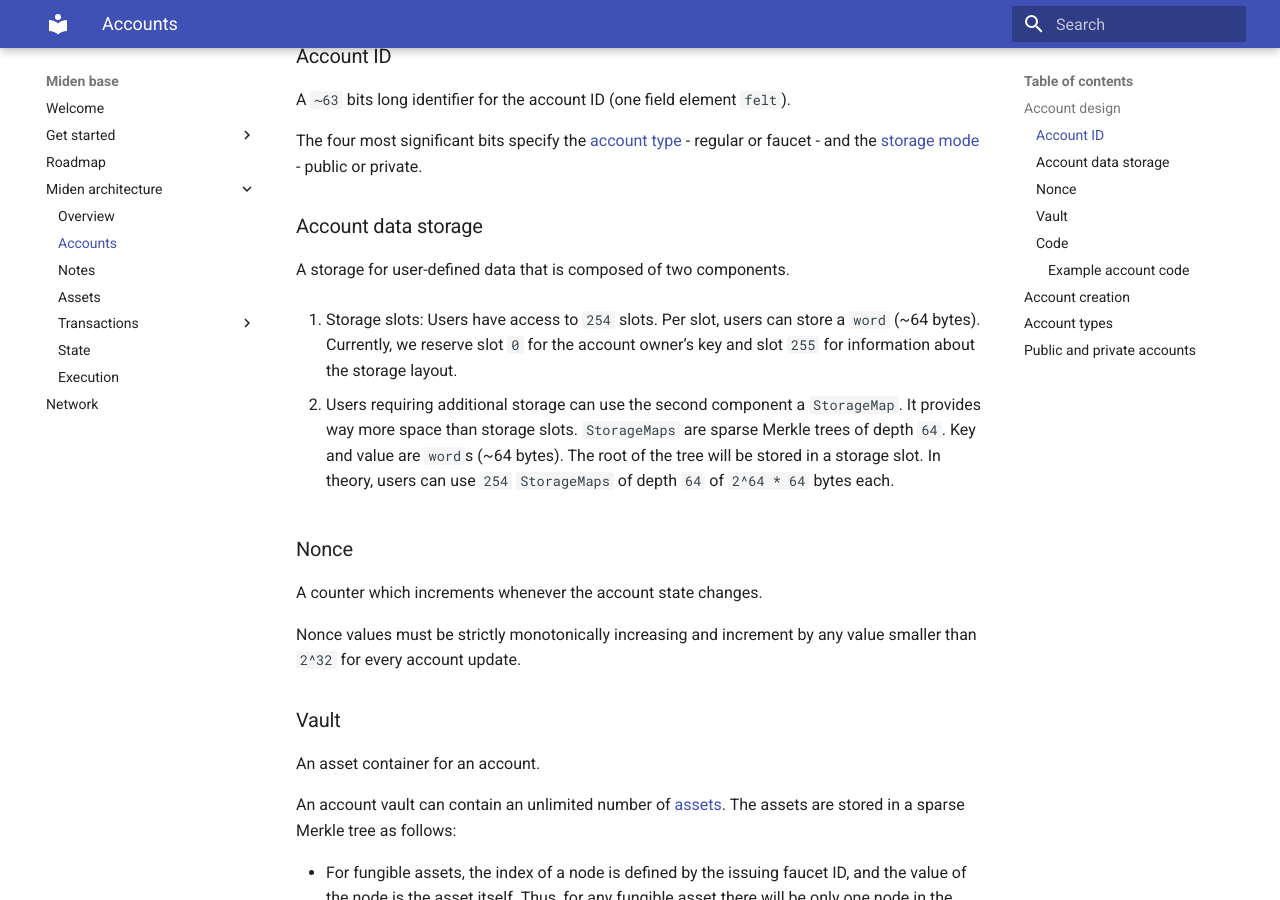
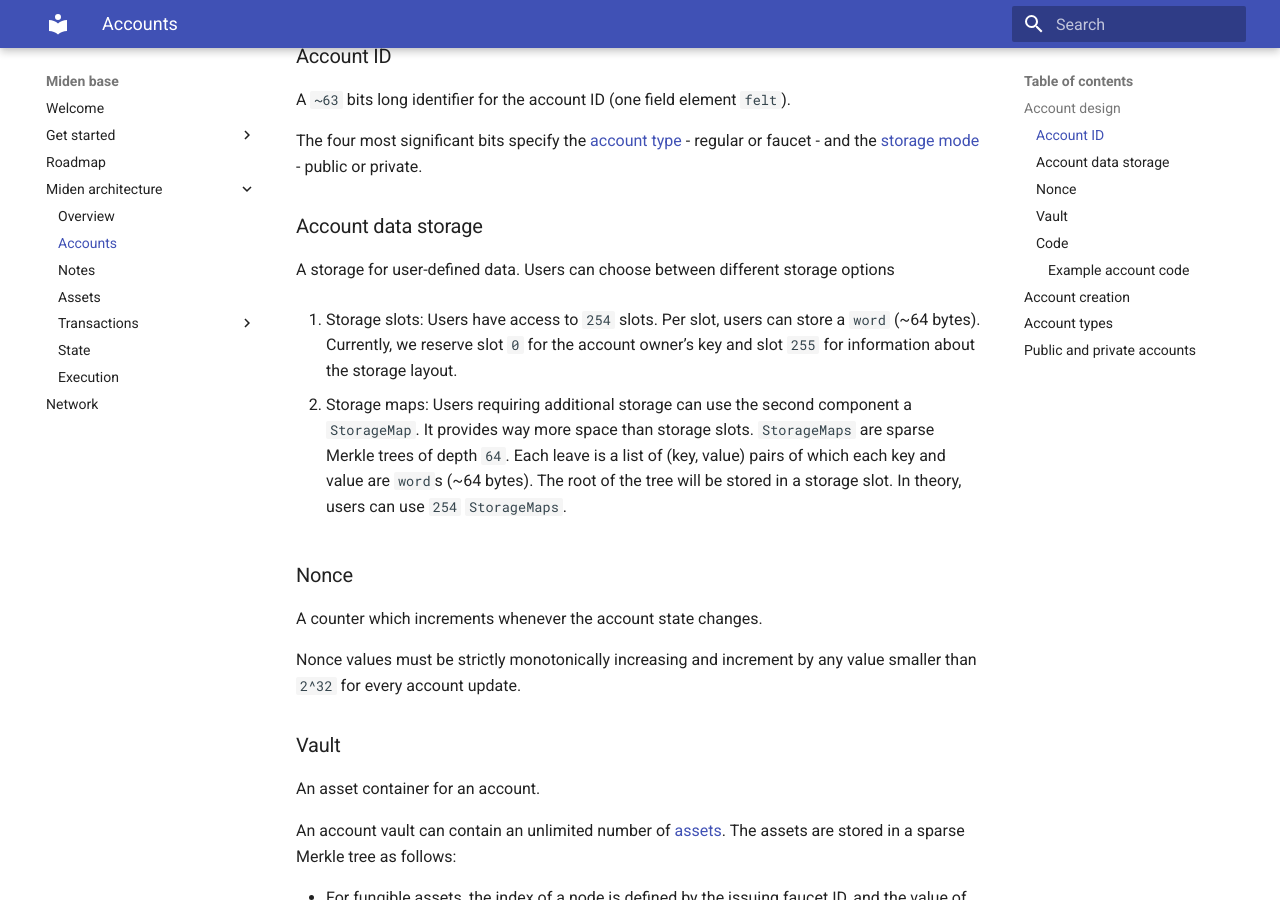
Before and after one commit to 0xPolygonMiden/miden-base, an MkDocs documentation site: the page built from docs/architecture/accounts.md, in a window 1280 px wide and 900 px high, scrolled down 726 px. Built offline with MkDocs 1.6.1 and Material for MkDocs 9.7.7, drawn with Linux system fonts in a browser that asks for light colours.

```diff
--- a/docs/architecture/accounts.md
+++ b/docs/architecture/accounts.md
@@ -27,11 +27,11 @@
 
 ### Account data storage
 
-A storage for user-defined data that is composed of two components.
+A storage for user-defined data. Users can choose between different storage options
 
 1. Storage slots: Users have access to `254` slots. Per slot, users can store a `word` (~64 bytes). Currently, we reserve slot `0` for the account owner's key and slot `255` for information about the storage layout.
 
-2. Users requiring additional storage can use the second component a `StorageMap`. It provides way more space than storage slots. `StorageMaps` are sparse Merkle trees of depth `64`. Key and value are `word`s (~64 bytes). The root of the tree will be stored in a storage slot. In theory, users can use `254` `StorageMaps` of depth `64` of `2^64 * 64` bytes each.
+2. Storage maps: Users requiring additional storage can use the second component a `StorageMap`. It provides way more space than storage slots. `StorageMaps` are sparse Merkle trees of depth `64`. Each leave is a list of (key, value) pairs of which each key and value are `word`s (~64 bytes). The root of the tree will be stored in a storage slot. In theory, users can use `254` `StorageMaps`.
 
 ### Nonce
 
```
Also changed, not shown: 2 other files.
